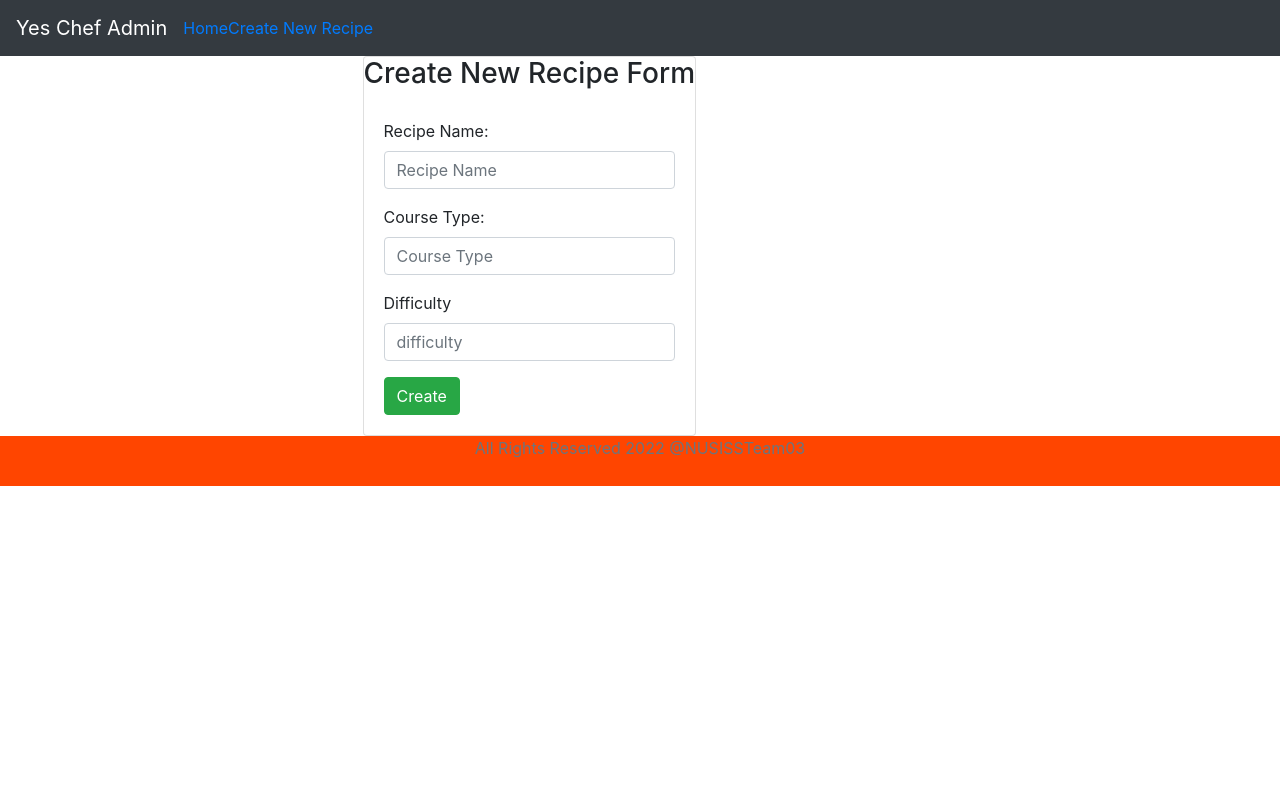
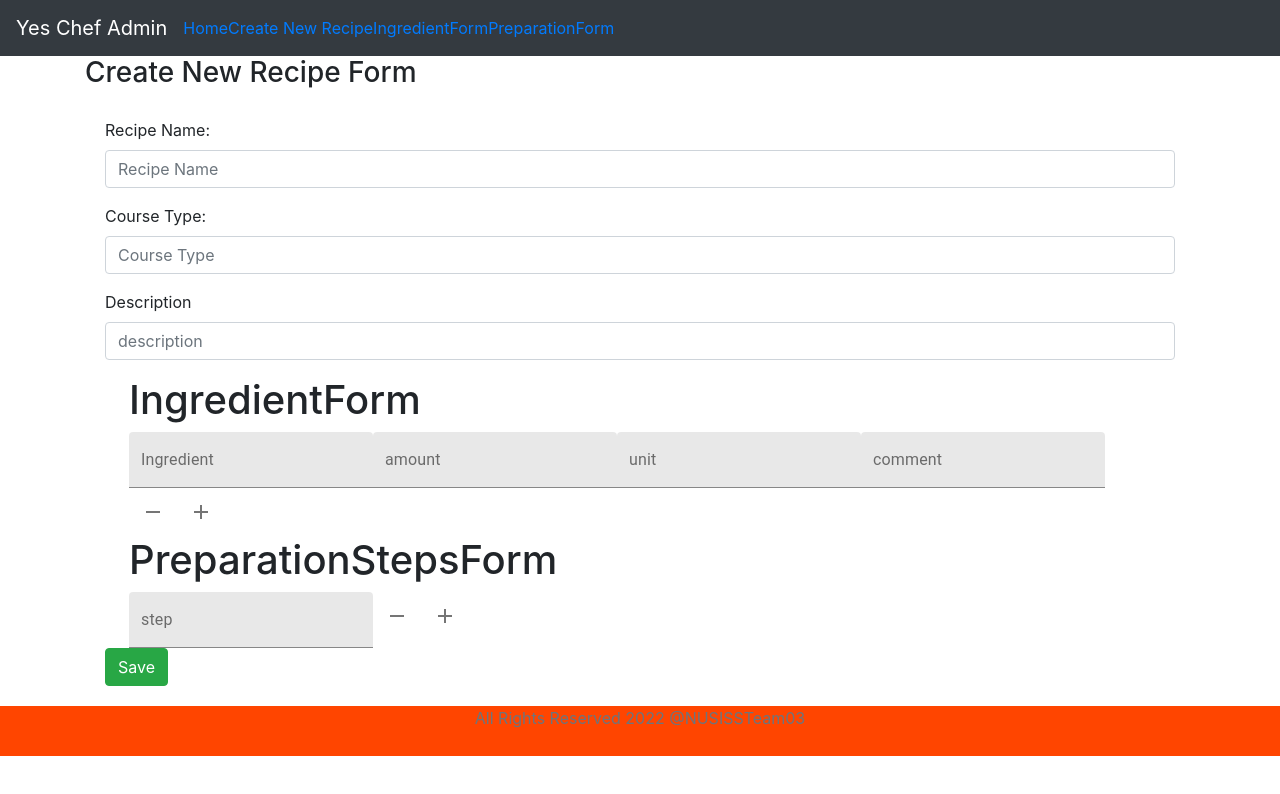
Before and after one commit to MJB90/yes-chef-admin-app, a React (Create React App) app in the folder yeschef-frontend/: page /createRecipe in a window 1280 px wide. Shown: the top 794 px of the page. Built offline with nearby package versions, Linux system fonts and the light colour scheme.

Commit message:
import material UI

```diff
--- a/yeschef-frontend/src/App.js
+++ b/yeschef-frontend/src/App.js
@@ -4,6 +4,8 @@ import ListRecipeComponent from './components/ListRecipeComponent';
 import CreateRecipeComponent from './components/CreateRecipeComponent';
 import HeaderComponent from './components/HeaderComponent';
 import FooterComponent from './components/FooterComponent';
+import IngredientForm from './components/IngredientForm';
+import PreparationStepsForm from './components/PreparationStepsForm';
 
 function App() {
   return (
@@ -11,10 +13,11 @@ function App() {
         <HeaderComponent/>
           <div className="container">
             <Routes>
-
+              <Route path ="/ingredientForm" element={<IngredientForm/>}/>
               <Route path = "/" element={<ListRecipeComponent />}/>
               <Route path = "/recipes" element={<ListRecipeComponent />}/>
               <Route path = "/createRecipe" element={<CreateRecipeComponent />}/>
+              <Route path = "/preparationStepsForm" element={<PreparationStepsForm/>}/>
 
             </Routes>
           </div>
--- a/yeschef-frontend/src/components/CreateRecipeComponent.js
+++ b/yeschef-frontend/src/components/CreateRecipeComponent.js
@@ -1,12 +1,14 @@
 import React, { useState,Component } from 'react';
 
 import RecipeService from '../services/RecipeService';
+import IngredientForm from './IngredientForm';
+import PreparationStepsForm from './PreparationStepsForm';
 
 function CreateRecipeComponent (props) {
 
     const [name, setName] = useState('');
     const [courseType, setCourseType] = useState('');
-    const [difficulty, setDifficulty] = useState('');
+    const [description, setDescription] = useState('');
 
 
     const changeRecipeNameHandler = (event) => {
@@ -15,21 +17,21 @@ function CreateRecipeComponent (props) {
     const changeCourseTypeHandler = (event) => {
         setCourseType(event.target.value);
     }
-    const changeDifficultyHandler = (event) => {
-        setDifficulty(event.target.value);
+    const changeDescriptionHandler = (event) => {
+        setDescription(event.target.value);
     }
 
-    const saveRecipe = (r) =>{
+    const saveRecipe = (r) => {
         r.preventDefault(); //prevents another HTTP request after form is submitted
         const recipe ={
             name : name,
             courseType : courseType,
-            difficulty : difficulty
+            description : description
         }
 
         //props.setRecipes([recipe, ...props.recipes])
         console.log(recipe);
-        RecipeService.createRecipe(recipe);
+        //RecipeService.createRecipe(recipe);
 
     }
 
@@ -39,10 +41,10 @@ function CreateRecipeComponent (props) {
             <div>
                 <div className="container">
                         <div className = "row">
-                            <div className = "card cik-md-6 offset-md-3 offset-md-3">
+
                                 <h3 className="text-center">Create New Recipe Form</h3>
                                 <div className = "card-body">
-                                    <form>
+                                    <form onsubmit = {saveRecipe}>
                                         <div className = "form-group">
                                             <label>Recipe Name: </label>
                                             <input placeholder="Recipe Name" name="name" className="form-control"
@@ -54,14 +56,16 @@ function CreateRecipeComponent (props) {
                                                 value={courseType} onChange={changeCourseTypeHandler}/>
                                         </div>
                                         <div className = "form-group">
-                                            <label>Difficulty </label>
-                                            <input placeholder="difficulty" name="difficulty" className="form-control"
-                                                value={difficulty} onChange={changeDifficultyHandler}/>
+                                            <label>Description </label>
+                                            <input placeholder="description" name="description" className="form-control"
+                                                value={description} onChange={changeDescriptionHandler}/>
                                         </div>
-                                        <button className ="btn btn-success" onClick={saveRecipe}>Create</button>
+                                        <IngredientForm/>
+                                        <PreparationStepsForm/>
+                                        <button className ="btn btn-success" type="submit">Save</button>
                                     </form>
                                 </div>
-                            </div>
+
                         </div>
                     </div>
             </div>
--- a/yeschef-frontend/src/components/HeaderComponent.jsx
+++ b/yeschef-frontend/src/components/HeaderComponent.jsx
@@ -17,6 +17,9 @@ class HeaderComponent extends Component {
                         <ul className = "nav navbar-nav">
                             <li className="active"><a href="/">Home</a></li>
                             <li className="active"><a href="/createRecipe">Create New Recipe</a></li>
+                            <li className="active"><a href="/ingredientForm">IngredientForm</a></li>
+                            <li className="active"><a href="/preparationStepsForm">PreparationForm</a></li>
+
                         </ul>
                     </nav>
                 </header>
--- /dev/null
+++ b/yeschef-frontend/src/components/IngredientForm.js
@@ -0,0 +1,96 @@
+import React, { useState} from 'react';
+import Container from '@material-ui/core/Container';
+import TextField from '@material-ui/core/TextField';
+import IconButton from '@material-ui/core/IconButton';
+import RemoveButton from '@material-ui/icons/Remove';
+import AddButton from '@material-ui/icons/Add';
+import { v4 as uuidv4 } from 'uuid';
+
+import Button from '@material-ui/core/Button';
+
+function IngredientForm() {
+    const [inputFields, setInputFields] = useState([
+        { id: uuidv4(), ingredient:"", amount: "", unit:"", comment:""},
+    ]);
+
+
+    const handleAddFields = () => {
+        setInputFields([...inputFields, {id: uuidv4(), ingredient:"", amount: "", unit:"", comment:""}]);
+    }
+    const handleRemoveFields = (index) => {
+        const values = [...inputFields];
+        if (values.length == 1){
+
+        }
+        else{
+            values.splice(index,1);
+            setInputFields(values);
+        }
+
+    }
+
+    const handleChangeInput = (id,event) =>{
+        const newIngredient = inputFields.map(i => {
+            if (id === i.id) {
+                i[event.target.name] = event.target.value;
+            }
+            return i;
+        })
+        setInputFields(newIngredient);
+    }
+
+    // const saveIngredients= (ingredientList) => {
+    //    ingredientList.preventDefault();
+    //    console.log("Ingredients",inputFields);
+    //    //how to put each ingredient into an ingredient list
+
+    // }
+
+    return (
+
+        <Container>
+            <h1>IngredientForm</h1>
+
+                {inputFields.map((inputField,index) =>(
+                    <div key={index}>
+                        <TextField
+                            name="ingredient"
+                            label = "Ingredient"
+                            variant="filled"
+                            value={inputField.ingredient}
+                            onChange={event => handleChangeInput(inputField.id, event)}
+                        />
+                        <TextField
+                            name="amount"
+                            label = "amount"
+                            variant="filled"
+                            value={inputField.amount}
+                            onChange={event => handleChangeInput(inputField.id, event)}
+                        />
+                        <TextField
+                            name="unit"
+                            label = "unit"
+                            variant="filled"
+                            value={inputField.unit}
+                            onChange={event => handleChangeInput(inputField.id, event)}
+                        />
+                        <TextField
+                            name="comment"
+                            label = "comment"
+                            variant="filled"
+                            value={inputField.comment}
+                            onChange={event => handleChangeInput(inputField.id, event)}
+                        />
+                        <IconButton onClick={()=> handleRemoveFields()}>
+                            <RemoveButton/>
+                        </IconButton>
+                        <IconButton onClick={()=> handleAddFields()}>
+                            <AddButton/>
+                        </IconButton>
+                    </div>
+                ))}
+
+
+        </Container>
+    );
+} export default IngredientForm;
--- a/yeschef-frontend/src/components/ListRecipeComponent.js
+++ b/yeschef-frontend/src/components/ListRecipeComponent.js
@@ -25,7 +25,7 @@ function ListRecipeComponent () {
                     id: recipeData.id,
                     name: recipeData.name,
                     description: recipeData.description,
-                    imageUrl: recipeData.imageUrl,
+                    imageURL: recipeData.imageURL,
                     cuisineType: recipeData.cuisineType,
                     courseType: recipeData.courseType,
                     technique: recipeData.technique,
--- /dev/null
+++ b/yeschef-frontend/src/components/PreparationStepsForm.js
@@ -0,0 +1,67 @@
+import React, { useState} from 'react';
+import Container from '@material-ui/core/Container';
+import TextField from '@material-ui/core/TextField';
+import IconButton from '@material-ui/core/IconButton';
+import RemoveButton from '@material-ui/icons/Remove';
+import AddButton from '@material-ui/icons/Add';
+import { v4 as uuidv4 } from 'uuid';
+
+function PreparationStepsForm() {
+
+    const [inputFields, setInputFields] = useState([
+        { id: uuidv4(), step:""},
+    ]);
+
+    const handleAddFields = () => {
+        setInputFields([...inputFields, {id: uuidv4(), step:""}]);
+    }
+
+    const handleRemoveFields = (index) =>{
+        const values = [...inputFields];
+        if (values.length == 1 ){
+
+        }
+        else{
+            values.splice(index,1);
+            setInputFields(values);
+        }
+    }
+
+    const handleChangeInput = (id,event) =>{
+        const newStep = inputFields.map(i => {
+            if (id == i.id){
+                i[event.target.name] = event.target.value;
+            }
+            return i;
+
+        })
+        setInputFields(newStep);
+    }
+
+
+
+    return(
+
+        <Container>
+            <h1>PreparationStepsForm</h1>
+            {inputFields.map((inputField,index) => (
+                <div key ={index}>
+                   <TextField
+                   name = "step"
+                   label = "step"
+                   variant = 'filled'
+                   value = {inputField.step}
+                   onChange = {event => handleChangeInput(inputField.id,event)}
+                   />
+                   <IconButton onClick={()=> handleRemoveFields()}>
+                        <RemoveButton/>
+                    </IconButton>
+                    <IconButton onClick={()=> handleAddFields()}>
+                        <AddButton/>
+                    </IconButton>
+                </div>
+
+            ))}
+        </Container>
+    );
+} export default PreparationStepsForm;
--- a/yeschef-frontend/src/components/RecipeContainer.js
+++ b/yeschef-frontend/src/components/RecipeContainer.js
@@ -15,7 +15,7 @@ const RecipeContainer = (props) => {
           name={recipe.name}
           courseType={recipe.courseType}
           difficulty={recipe.difficulty}
-          imageUrl={recipe.imageUrl}
+          imageURL={recipe.imageURL}
         />
       ))}
     </ul>
--- a/yeschef-frontend/src/components/RecipeNameCard.js
+++ b/yeschef-frontend/src/components/RecipeNameCard.js
@@ -8,9 +8,9 @@ const RecipeNameCard = (props) => {
 
 
     <li className={classes.recipe}>
-      <img src = {props.imageUrl[0]} onError={({currentTarget})=> {
+      <img src = {props.imageURL}  onError ={({ currentTarget })=> {
         currentTarget.onerror = null;
-        currentTarget.src = "https://upload.wikimedia.org/wikipedia/commons/a/ac/No_image_available.svg";
+        currentTarget.src = "https://yeschefbucket.s3.ap-southeast-1.amazonaws.com/pork_rice.jpg";
       }} alt="img alt text" style = {{width:150,height:150}} />
       <h2>{props.name}</h2>
       <h3>{props.courseType}</h3>
```
Also changed, not shown: yeschef-frontend/package.json (+7 -1 lines), yeschef-frontend/src/components/CourseTypeDropDown.js (added, +16 -0 lines), 1 other file (tests, documents, lock files or other folders).
